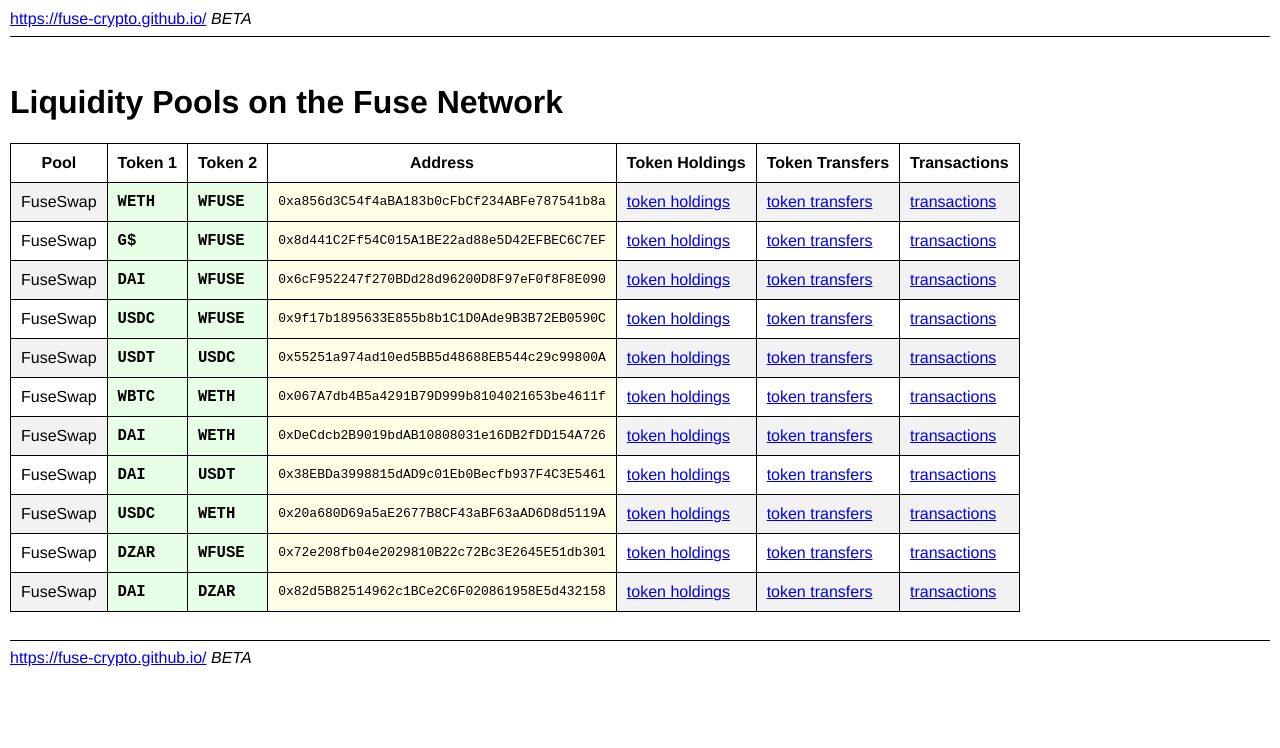
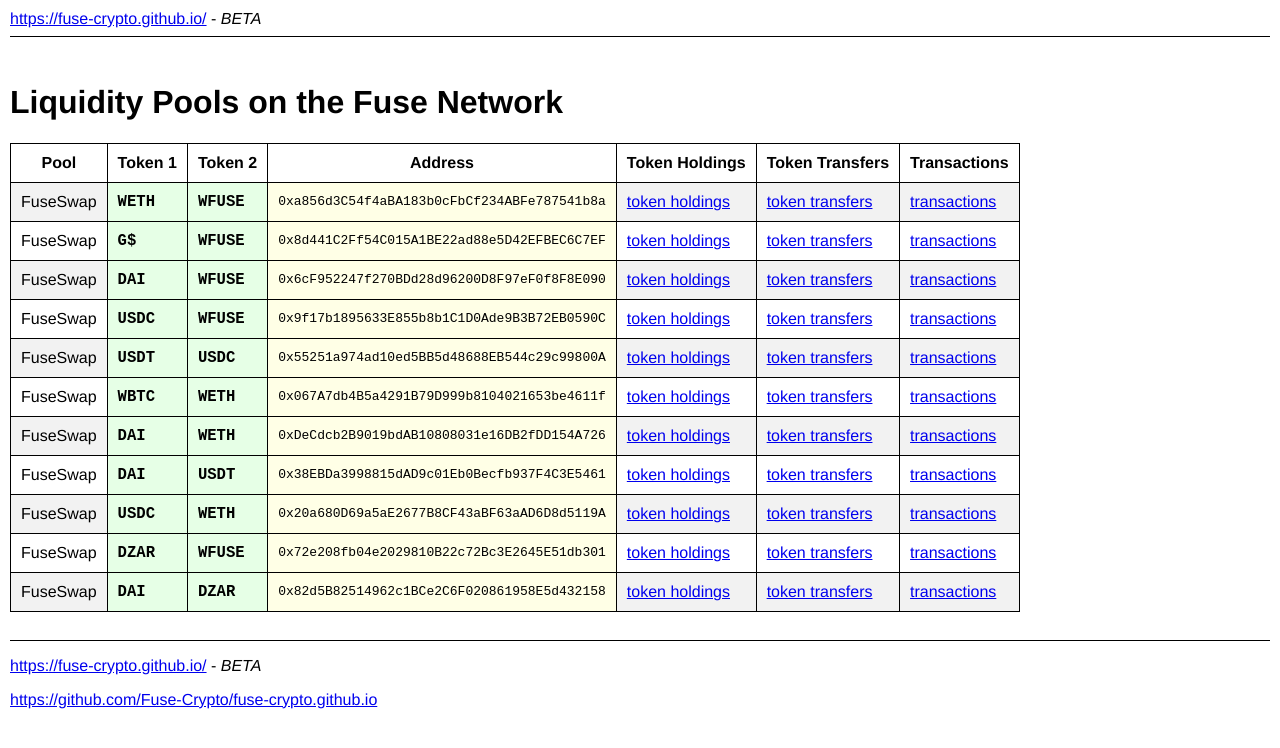
Before and after one commit to Fuse-Crypto/fuse-crypto.github.io, a Jekyll site: the page built from liquidity-pools/index.md, in a window 1280 px wide. Shown: the top 748 px of the page. Built offline with Jekyll 4.4.1, drawn with Linux system fonts in a browser that asks for light colours.

Commit message:
Update default.html

```diff
--- a/_layouts/default.html
+++ b/_layouts/default.html
@@ -44,12 +44,17 @@
 </style>
 </head>
 <body>
-<a href="https://fuse-crypto.github.io/">https://fuse-crypto.github.io/</a> <em>BETA</em>
+<a href="https://fuse-crypto.github.io/">https://fuse-crypto.github.io/</a> - <em>BETA</em>
 <hr /><br />
 {{ content }}
 <footer>
 <hr />
-<a href="https://fuse-crypto.github.io/">https://fuse-crypto.github.io/</a> <em>BETA</em>
+<p>
+  <a href="https://fuse-crypto.github.io/">https://fuse-crypto.github.io/</a> - <em>BETA</em>
+<p>
+<p>
+  <a href="https://github.com/Fuse-Crypto/fuse-crypto.github.io">https://github.com/Fuse-Crypto/fuse-crypto.github.io</a>
+</p>
 </footer>
 </body>
 </html>
```
